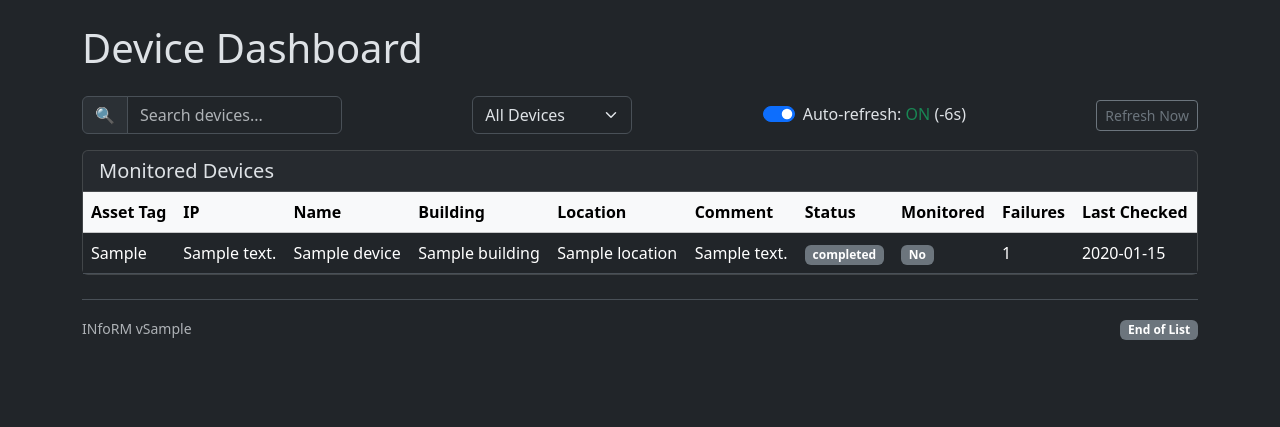
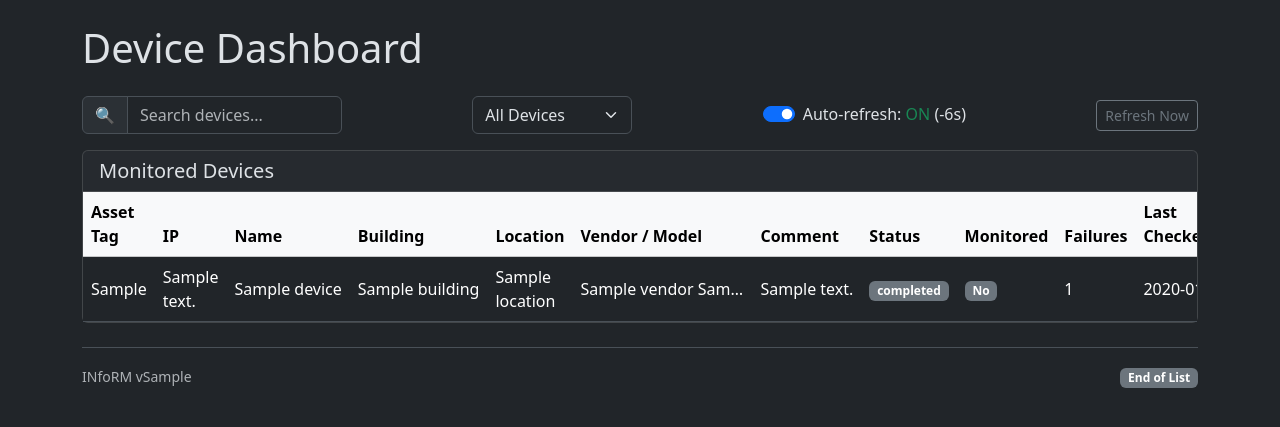
Before and after one commit to GovITInsider/INfoRM, a Python web app: template web/templates/devices.html in a window 1280 px wide. Shown: the part 59-486 px from the top of the page. Run offline with Jinja, Linux system fonts and the light colour scheme; the template is opened without the code that fills it: most values are stand-ins (such as "Sample title", 1, 10 or a date in 2020).

Commit message:
Show SNMP vendor and model on the public Devices page
Add a compact Vendor / Model column after Location, truncated at 20
characters with the full value on hover. Search still matches the
untruncated vendor and model.

```diff
--- a/web/main.py
+++ b/web/main.py
@@ -105,6 +105,8 @@
 # Helper
 # ========================
 def device_to_dict(device):
+    vendor = device.vendor or ""
+    model = device.model or ""
     return {
         "id": device.id,
         "asset_tag": device.asset_tag or "-",
@@ -112,6 +114,8 @@
         "name": device.name or "-",
         "building": device.building or "-",
         "location": device.location or "-",
+        "vendor": vendor,
+        "model": model,
         "comment": device.comment or "-",
         "status": device.status,
         "failure_count": device.failure_count,
--- a/web/templates/devices.html
+++ b/web/templates/devices.html
@@ -65,11 +65,12 @@
         			<th class="sortable" onclick="sortTable(2)" style="cursor: pointer;" class="text-nowrap">Name <span class="sort-arrow"></span></th>
         			<th class="sortable" onclick="sortTable(3)" style="cursor: pointer;" class="text-nowrap">Building <span class="sort-arrow"></span></th>
         			<th class="sortable" onclick="sortTable(4)">Location <span class="sort-arrow"></span></th>
-				<th class="sortable" onclick="sortTable(5)" style="cursor: pointer;">Comment <span class="sort-arrow"></span></th>
-        			<th class="sortable" onclick="sortTable(6)">Status <span class="sort-arrow"></span></th>
-        			<th class="sortable" onclick="sortTable(7)">Monitored <span class="sort-arrow"></span></th>
-        			<th class="sortable" onclick="sortTable(8)">Failures <span class="sort-arrow"></span></th>
-        			<th class="sortable" onclick="sortTable(9)">Last Checked<span class="sort-arrow"></span></th>
+				<th class="sortable" onclick="sortTable(5)" style="cursor: pointer;">Vendor / Model <span class="sort-arrow"></span></th>
+				<th class="sortable" onclick="sortTable(6)" style="cursor: pointer;">Comment <span class="sort-arrow"></span></th>
+        			<th class="sortable" onclick="sortTable(7)">Status <span class="sort-arrow"></span></th>
+        			<th class="sortable" onclick="sortTable(8)">Monitored <span class="sort-arrow"></span></th>
+        			<th class="sortable" onclick="sortTable(9)">Failures <span class="sort-arrow"></span></th>
+        			<th class="sortable" onclick="sortTable(10)">Last Checked<span class="sort-arrow"></span></th>
     			</tr>
 		</thead>
                 <tbody>
@@ -80,7 +81,10 @@
     			data-name="{{ device.name or '' }}"
     			data-building="{{ device.building or '' }}"
     			data-location="{{ device.location or '' }}"
+    			data-vendor="{{ device.vendor or '' }}"
+    			data-model="{{ device.model or '' }}"
     			data-ip="{{ device.ip_address }}">
+			{% set vendor_model = ((device.vendor ~ ' ' if device.vendor else '') ~ (device.model or ''))|trim %}
 
 			<td style="max-width: 140px;" title="{{ device.asset_tag or '' }}">
     			    {% if device.asset_tag %}
@@ -93,6 +97,13 @@
 			<td class="text-nowrap">{{ device.name or '-' }}</td>
                         <td class="text-nowrap">{{ device.building or '-' }}</td>
                         <td>{{ device.location or '-' }}</td>
+			<td style="max-width: 180px;" title="{{ vendor_model }}">
+			    {% if vendor_model %}
+			        {{ vendor_model[:20] }}{% if vendor_model|length > 20 %}...{% endif %}
+			    {% else %}
+			        -
+			    {% endif %}
+			</td>
 			<td style="max-width: 180px;" title="{{ device.comment or '' }}">
 			    {% if device.comment %}
 			        {{ device.comment[:20] }}{% if device.comment|length > 20 %}...{% endif %}
@@ -130,8 +141,6 @@
     			    {% else %}
         			Never
     			    {% endif %}
-			</td>
-			</td>
 			</td>
                     </tr>
                     {% endfor %}
@@ -176,6 +185,8 @@
             (row.dataset.name || '') + ' ' +
             (row.dataset.building || '') + ' ' +
             (row.dataset.location || '') + ' ' +
+            (row.dataset.vendor || '') + ' ' +
+            (row.dataset.model || '') + ' ' +
             (row.dataset.ip || '')
         ).toLowerCase();
 
@@ -222,18 +233,18 @@
         let valB = b.cells[columnIndex].textContent.trim().toLowerCase();
 
         // Special handling for specific columns
-        if (columnIndex === 8) {
+        if (columnIndex === 9) {
             // Failures – numeric
             valA = parseInt(valA) || 0;
             valB = parseInt(valB) || 0;
         }
-        else if (columnIndex === 6) {
+        else if (columnIndex === 7) {
             // Status – logical order: down → pre-alarm → unknown → up
             const statusOrder = { 'down': 0, 'pre-alarm': 1, 'unknown': 2, 'up': 3 };
             valA = statusOrder[valA] !== undefined ? statusOrder[valA] : 99;
             valB = statusOrder[valB] !== undefined ? statusOrder[valB] : 99;
         }
-        else if (columnIndex === 7) {
+        else if (columnIndex === 8) {
             // Monitored – Yes before No when ascending
             valA = valA === 'yes' ? 0 : 1;
             valB = valB === 'yes' ? 0 : 1;
--- a/web/templates/help.html
+++ b/web/templates/help.html
@@ -86,6 +86,7 @@
             <li><strong>Name</strong> — Friendly name of the device (optional).</li>
             <li><strong>Building</strong> — Building or site where the device is located.</li>
             <li><strong>Location</strong> — More specific location (e.g. "MDF", "Closet 3").</li>
+            <li><strong>Vendor / Model</strong> — SNMP hardware identity (for example "Cisco C9300-48P"). Long values are shortened; hover to see the full value. A dash means the device has not been discovered or refreshed yet.</li>
             <li><strong>Comments</strong> — Comments/Description. Long comments are shortened; hover to see the full value.</li>
             <li><strong>Status</strong> — Current reachability status (Up, Pre-Alarm, Down, or Unknown).</li>
             <li><strong>Monitored</strong> — Whether the device is actively being pinged.</li>
@@ -95,7 +96,7 @@
 
         <h5>Search</h5>
         <p>
-            The search box matches across Asset Tag, IP, Name, Building, Location, and Comments.
+            The search box matches across Asset Tag, IP, Name, Building, Location, Vendor, Model, and Comments.
             Text that is truncated in the table is still fully searchable.
         </p>
     </div>
```
Also changed, not shown: CHANGELOG.md.
